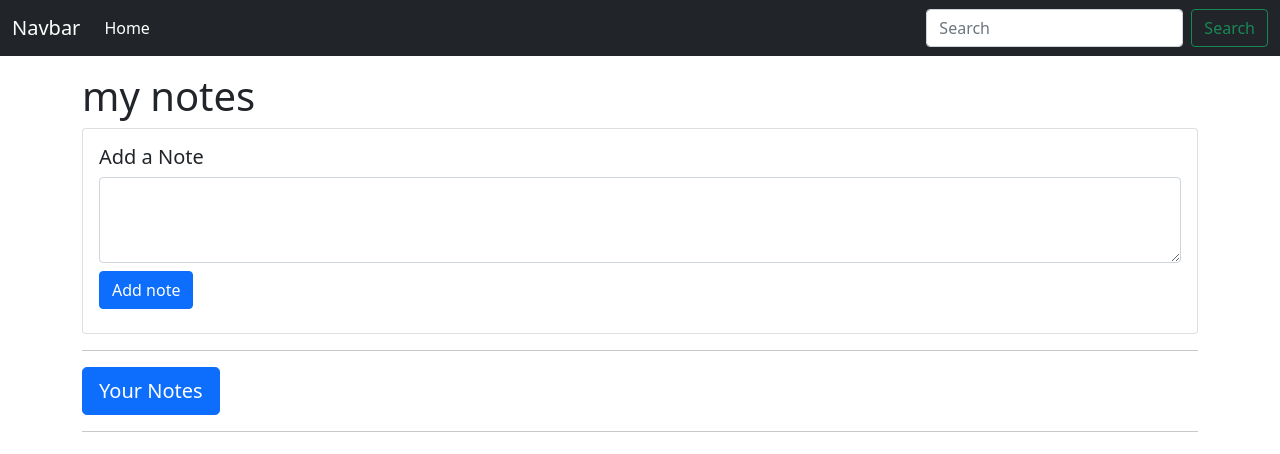
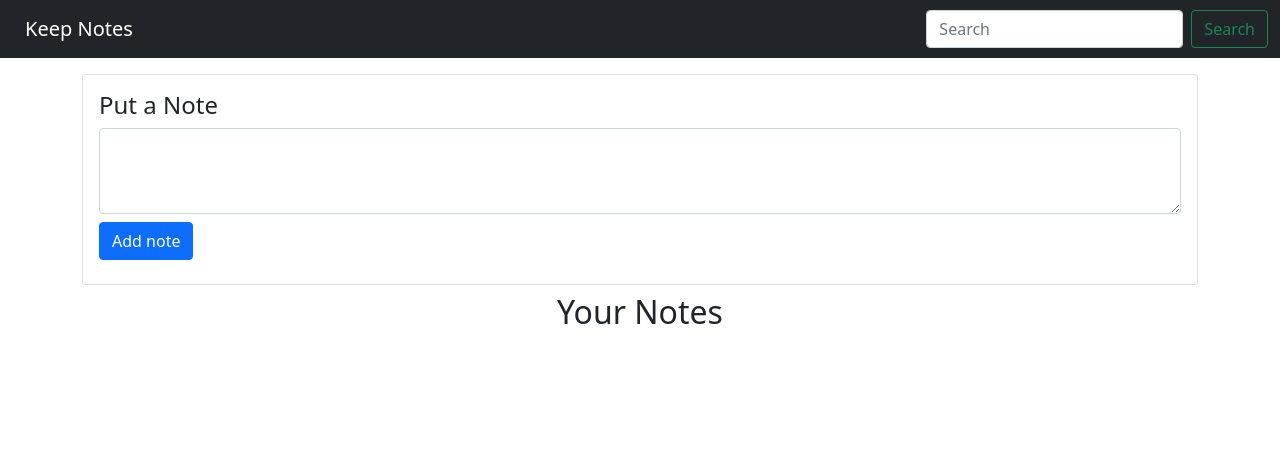
Before and after one commit to Priyamesh/keep_notes, a plain HTML site: page index.html in a window 1280 px wide. Drawn offline with nearby package versions, Linux system fonts and the light colour scheme.

Commit message:
working : add notes and dlt btn 1.0

```diff
--- a/index.html
+++ b/index.html
@@ -13,7 +13,8 @@
 <body>
     <nav class="navbar navbar-expand-lg navbar-dark bg-dark">
         <div class="container-fluid">
-            <a class="navbar-brand" href="#">Navbar</a>
+            <!-- <a class="navbar-brand" href="#">Navbar</a> -->
+            <button type="button" class="navbar-brand btn btn-outline-dark "id="yournotes">Keep Notes</button>
             <button class="navbar-toggler" type="button" data-bs-toggle="collapse"
                 data-bs-target="#navbarSupportedContent" aria-controls="navbarSupportedContent" aria-expanded="false"
                 aria-label="Toggle navigation">
@@ -21,9 +22,7 @@
             </button>
             <div class="collapse navbar-collapse" id="navbarSupportedContent">
                 <ul class="navbar-nav me-auto mb-2 mb-lg-0">
-                    <li class="nav-item">
-                        <a class="nav-link active" aria-current="page" href="#">Home</a>
-                    </li>
+
                 </ul>
                 <form class="d-flex">
                     <input class="form-control me-2" type="search" placeholder="Search" aria-label="Search">
@@ -34,11 +33,11 @@
     </nav>
 
     <div class="container my-3">
-        <h1>my notes</h1>
+        <!-- <h1>my notes</h1> -->
 
         <div class="card">
             <div class="card-body">
-                <h5 class="card-title">Add a Note</h5>
+                <h4 class="card-title">Put a Note</h4>
                 <div class="form-group">
                     <textarea class="form-control" id="addtext" rows="3"></textarea>
                 </div>
@@ -46,9 +45,10 @@
             </div>
         </div>
 
-        <hr>
-        <button type="button" class="btn btn-primary btn-lg btn-block" id="yournotes">Your Notes</button>
-        <hr>
+        <div class="text-center my-2">
+            <h2>Your Notes</h2>
+        </div>
+
         <div id="notes" class="row container-fluid">
 
         </div>
--- a/script.js
+++ b/script.js
@@ -43,6 +43,7 @@ function update(){
 
 function getandupdate(){
     let note=document.getElementById("addtext").value;
+    document.getElementById("addtext").value="";
     console.log(note);
 
     let notejsonArray=[];
@@ -58,6 +59,7 @@ function getandupdate(){
         notejsonArray.push([note]);
         localStorage.setItem('notesjson',JSON.stringify(notejsonArray));
     }
+
     update();
 }
 
```
